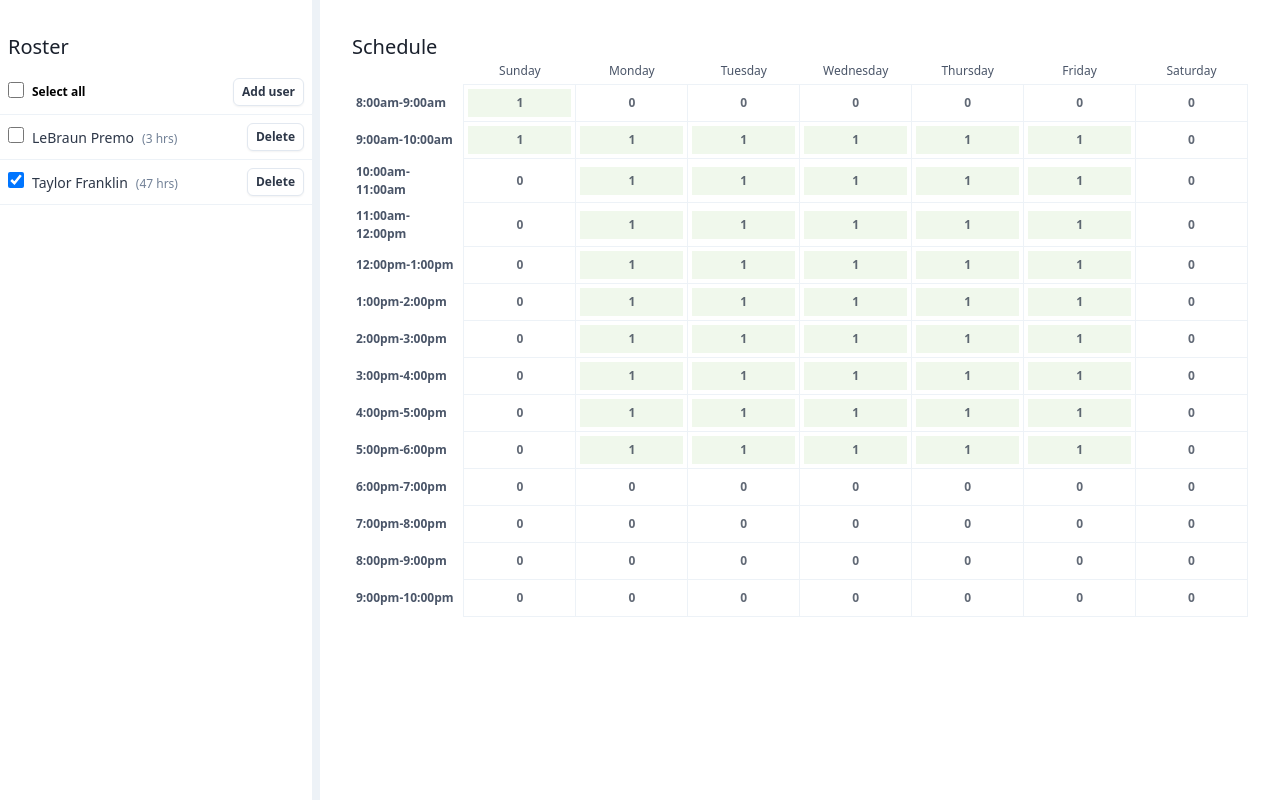
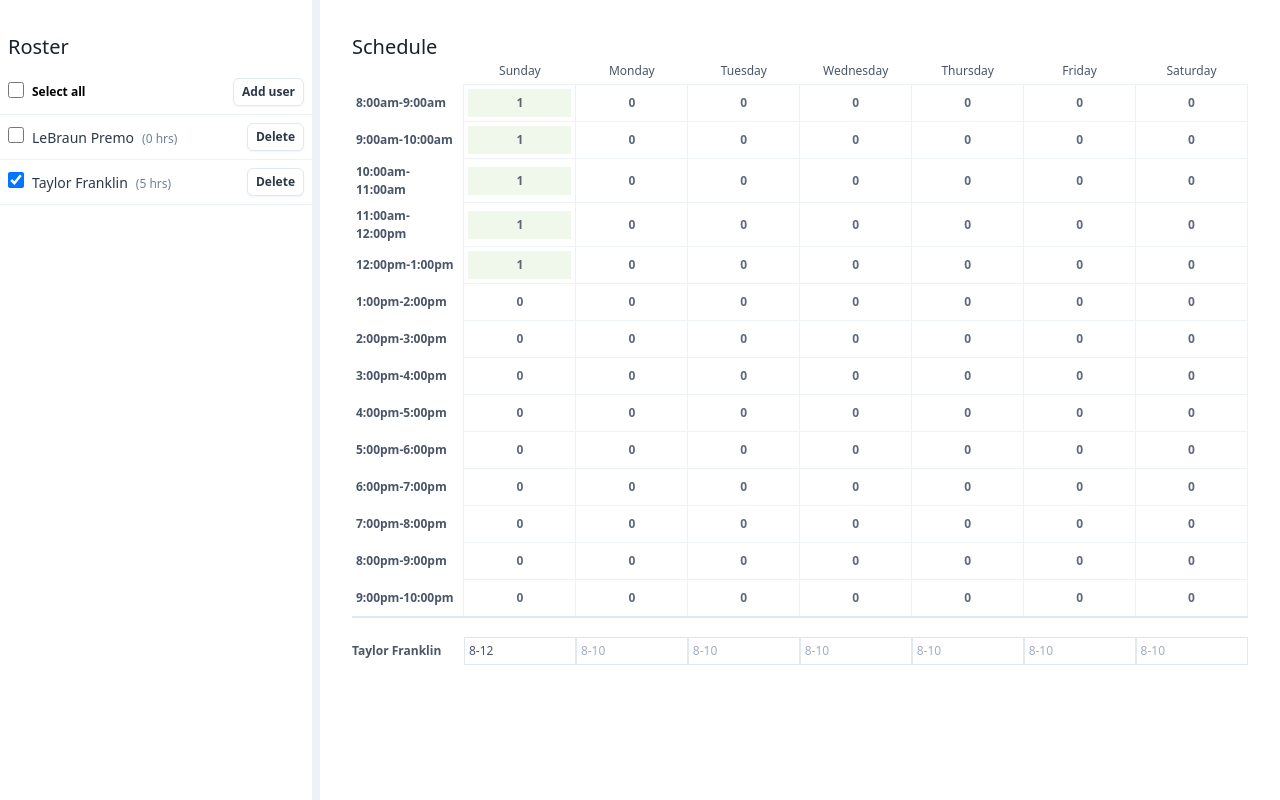
Before and after one commit to lordfrahnk/schedule_test, a Vue app: page / in a window 1280 px wide. Both pictures are taken after a click on the checkbox 16 px from the left and 180 px from the top of the page. Built offline with nearby package versions, Linux system fonts and the light colour scheme; a web font is replaced by a local one.

Commit message:
add ability to edit roster schedules

```diff
--- a/src/pages/page-index.vue
+++ b/src/pages/page-index.vue
@@ -108,6 +108,20 @@
                 </div>
               </td>
             </tr>
+            <tr class="border-t-2" v-show="active_uids.length === 1">
+              <td class="py-6 font-bold">{{ selectedUser.name }}</td>
+              <td
+                v-for="(arr, day) in days"
+                :key="`form_${day}`"
+              >
+                <input
+                  type="text"
+                  class="border p-1 inline-block w-full"
+                  placeholder="8-10"
+                  v-model="selectedUser.schedule[`${day}`]"
+                >
+              </td>
+            </tr>
           </tbody>
         </table>
       </div>
@@ -119,6 +133,7 @@
 import Vue from 'vue'
 import dayjs from 'dayjs'
 import { range, spread } from '@/utils/helpers'
+import rosterData from '@/store/roster.json'
 
 /**
  * Change these values whenever
@@ -161,27 +176,7 @@ export default {
       mouseover_uid: null,
 
       roster: [
-        {
-          uid: 'taylorfranklin',
-          name: 'Taylor Franklin',
-          schedule: {
-            ...this.emptyUserSchedule(),
-            '0': '8-9',
-            '1': '9-17',
-            '2': '9-17',
-            '3': '9-17',
-            '4': '9-17',
-            '5': '9-17'
-          }
-        },
-        {
-          uid: 'lebraunpremo',
-          name: 'LeBraun Premo',
-          schedule: {
-            ...this.emptyUserSchedule(),
-            '1': '14-16'
-          }
-        }
+        ...rosterData
       ],
 
       selectAll: false
@@ -224,11 +219,6 @@ export default {
       return config.heatmap.highlight
     },
 
-    // '8': {
-    //   '0': {
-    //     'taylorfranklin': 1
-    //   },
-    // }
     schedule () {
       // Build an empty schedule for the view to loop through and create the table
       const schedule = {
@@ -242,7 +232,8 @@ export default {
         // Loop through each day in the user's schedule
         Object.keys(user.schedule).forEach(day => {
           // Convert the day's hours string as an array where position "0" is the start time and  position "1" is the end time
-          // e.g. ('8-10') becomes ['8', '10']
+          // e.g. '8-10' becomes ['8', '10']
+          // e.g. '' becomes []
           const hoursArr = user.schedule[day].split('-')
           // Only continue if the array contains data
           if (hoursArr.length > 0) {
@@ -258,6 +249,16 @@ export default {
       })
 
       return schedule;
+    },
+
+    selectedUser () {
+      if (this.active_uids.length === 1) {
+        const active_uid = this.active_uids[0]
+        return this.roster.filter(user => user.uid === active_uid)[0]
+      }
+      else {
+        return this.roster[0]
+      }
     }
   },
 
--- /dev/null
+++ b/src/store/roster.json
@@ -0,0 +1,28 @@
+[
+  {
+    "uid": "taylorfranklin",
+    "name": "Taylor Franklin",
+    "schedule": {
+      "0": "8-12",
+      "1": "",
+      "2": "",
+      "3": "",
+      "4": "",
+      "5": "",
+      "6": ""
+    }
+  },
+  {
+    "uid": "lebraunpremo",
+    "name": "LeBraun Premo",
+    "schedule": {
+      "0": "",
+      "1": "",
+      "2": "",
+      "3": "",
+      "4": "",
+      "5": "",
+      "6": ""
+    }
+  }
+]
```
